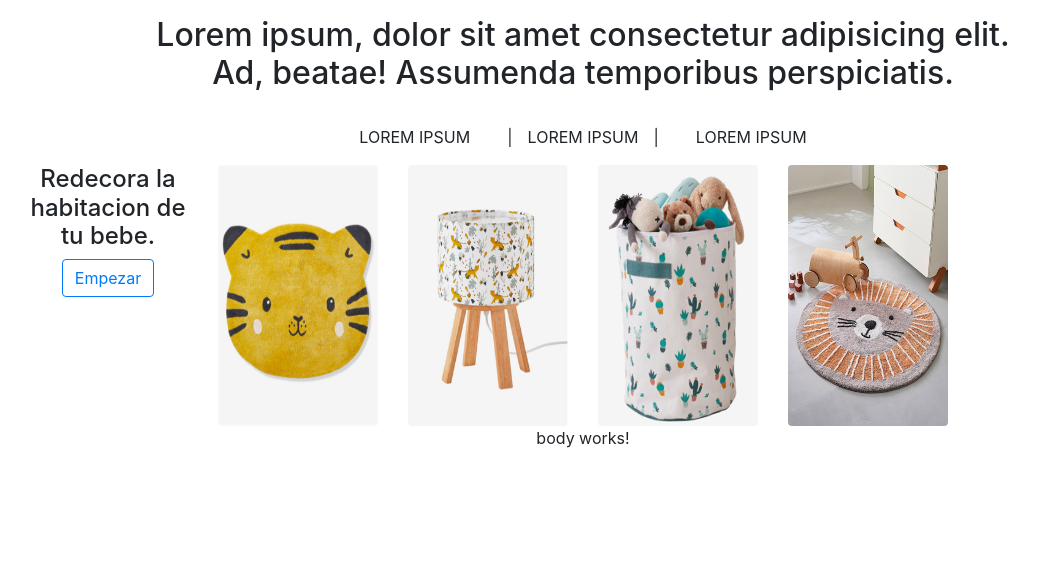
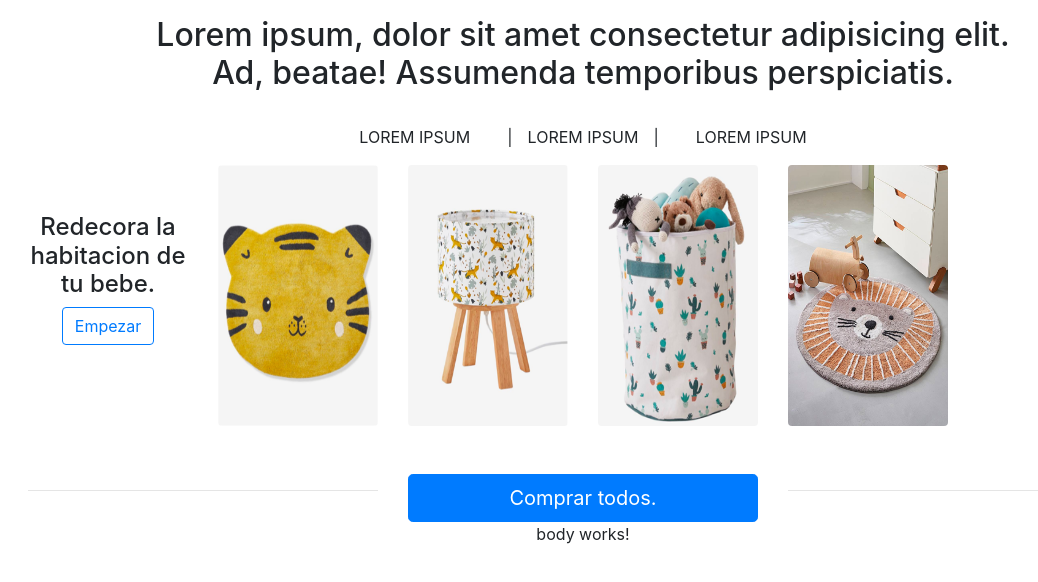
Before and after one commit to ferjavi40/test-onil-maquetacion, an Angular app: page / in a window 1280 px wide. Shown: the top 582 px of the page, without its empty margins (57-1095 px from the left). Built offline with nearby package versions, Linux system fonts and the light colour scheme.

Commit message:
feature: big button

```diff
--- a/src/app/onil/pages/header/header.component.html
+++ b/src/app/onil/pages/header/header.component.html
@@ -12,7 +12,7 @@
 </div>
 
 <div class="row mt-3">
-    <div class="col-2">
+    <div class="col-2 mt-5">
         <h4>Redecora la habitacion de tu bebe.</h4>
         <button type="button" class="btn btn-outline-primary">Empezar</button>
     </div>
@@ -65,3 +65,15 @@
         </div>
     </div>
 </div>
+
+<div class="row mt-5">
+    <div class="col-4">
+        <hr>
+    </div>
+    <div class="col-4">
+        <button type="button" class="btn btn-primary btn-lg btn-block">Comprar todos.</button>
+    </div>
+    <div class="col-4">
+        <hr>
+    </div>
+</div>
```
